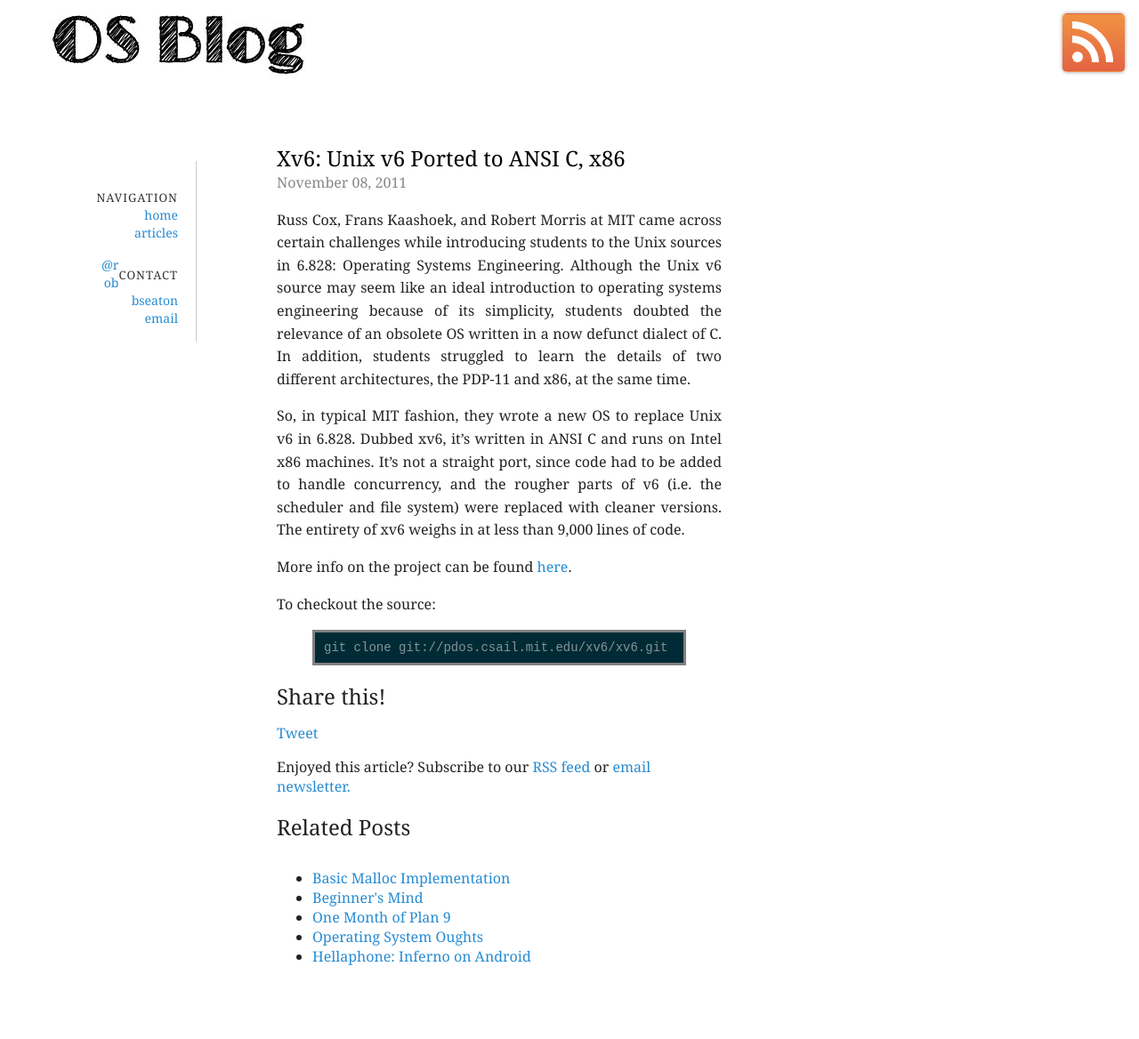
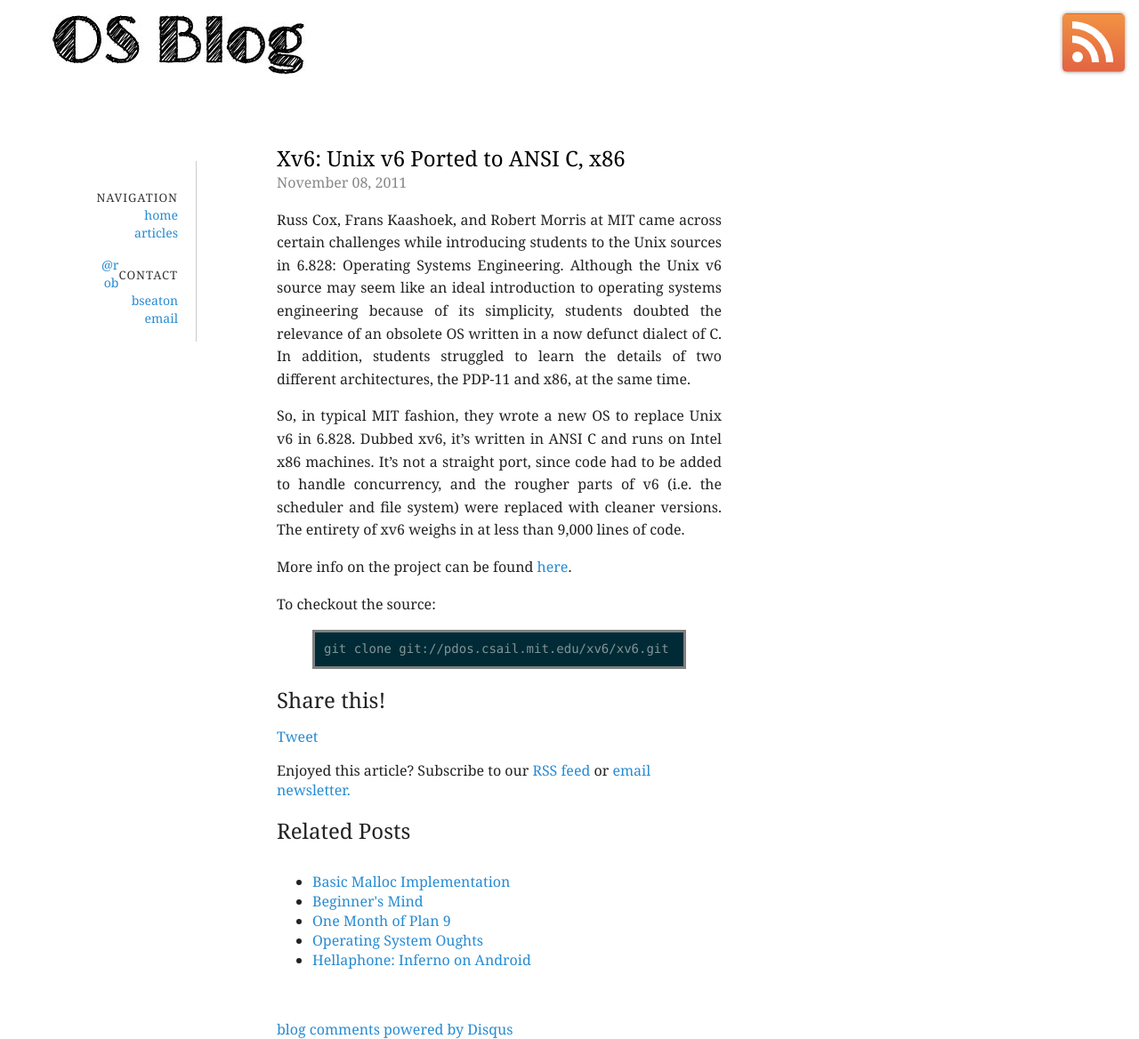
Before and after one commit to robertseaton/os-blog, a Jekyll site: the page built from _posts/2011-11-08-xv6-unix-v6-ported-to-ansi-c-x86.markdown, in a window 1280 px wide. Shown: the whole page at 89% size. Built offline with Jekyll 4.4.1, drawn with Linux system fonts in a browser that asks for light colours; comment, search, counter and statistics services are not loaded; before the commit the page ends 1142 px from its top, so only the background shows below that.

Commit message:
Added comments.

```diff
--- a/_layouts/default.html
+++ b/_layouts/default.html
@@ -22,6 +22,10 @@
 </head>
 
 <body>
+<script type="text/javascript">
+   var disqus_developer = 1;
+</script>
+
   <a href="/"><img src="/img/header.jpg" alt="header" /></a>
   <ul id="rss">
     <li class="rss"><a href="http://feeds.feedburner.com/os-blog/H" title="Subscribe to the RSS feed">RSS</a></li>
--- a/_layouts/post.html
+++ b/_layouts/post.html
@@ -22,6 +22,9 @@
 </head>
 
 <body>
+<script type="text/javascript">
+   var disqus_developer = 1;
+</script>
   <a href="/"><img src="/img/header.jpg" alt="header" /></a>
   <ul id="rss">
     <li class="rss"><a href="http://feeds.feedburner.com/os-blog/H" title="Subscribe to the RSS feed">RSS</a></li>
@@ -73,6 +76,20 @@
     </ul>
   </div>
 
+<div id="disqus_thread"></div>
+<script type="text/javascript">
+    var disqus_shortname = 'os-blog'; // required: replace example with your forum shortname
+    var disqus_identifier = "{{ post.title }}";
+
+    (function() {
+        var dsq = document.createElement('script'); dsq.type = 'text/javascript'; dsq.async = true;
+        dsq.src = 'http://' + disqus_shortname + '.disqus.com/embed.js';
+        (document.getElementsByTagName('head')[0] || document.getElementsByTagName('body')[0]).appendChild(dsq);
+    })();
+</script>
+<noscript>Please enable JavaScript to view the <a href="http://disqus.com/?ref_noscript">comments powered by Disqus.</a></noscript>
+<a href="http://disqus.com" class="dsq-brlink" rel="nofollow">blog comments powered by <span class="logo-disqus">Disqus</span></a>
+
 </section>
 </body>
 </html>
--- a/css/main.css
+++ b/css/main.css
@@ -54,12 +54,12 @@
    border: 3px solid grey;
    font-size: 14px;
    padding: 10px;
-   line-height: 1;
+   line-height: 1.2;
    text-align: left;
 }
 
 code {
-   font-family: monospace;
+   font-family: Inconsolata, 'Droid Sans Mono', Monaco, Consolas, monospace;
    background-color: lightgrey;
 }
 
@@ -300,3 +300,7 @@
 #footer p.part-2 {
     float:right;
 }
+
+#right {
+   text-align: right;
+}
```
Also changed, not shown: index.html (+15 -0 lines).
